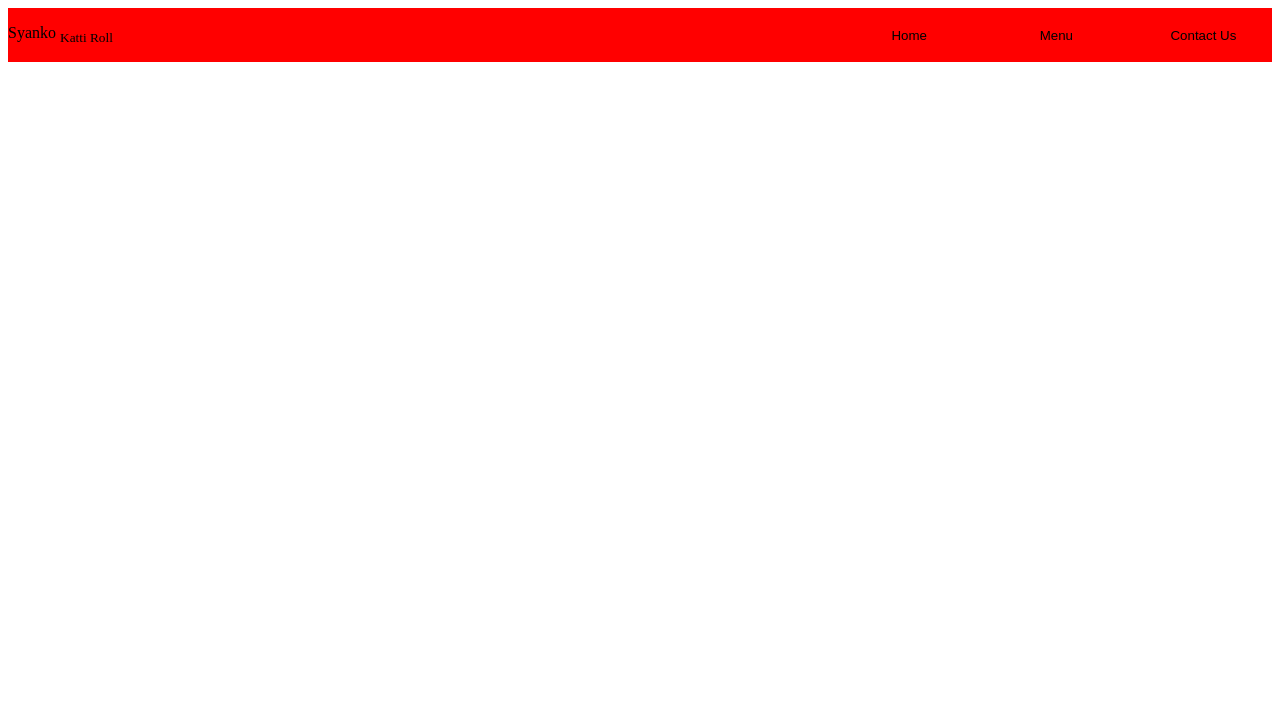
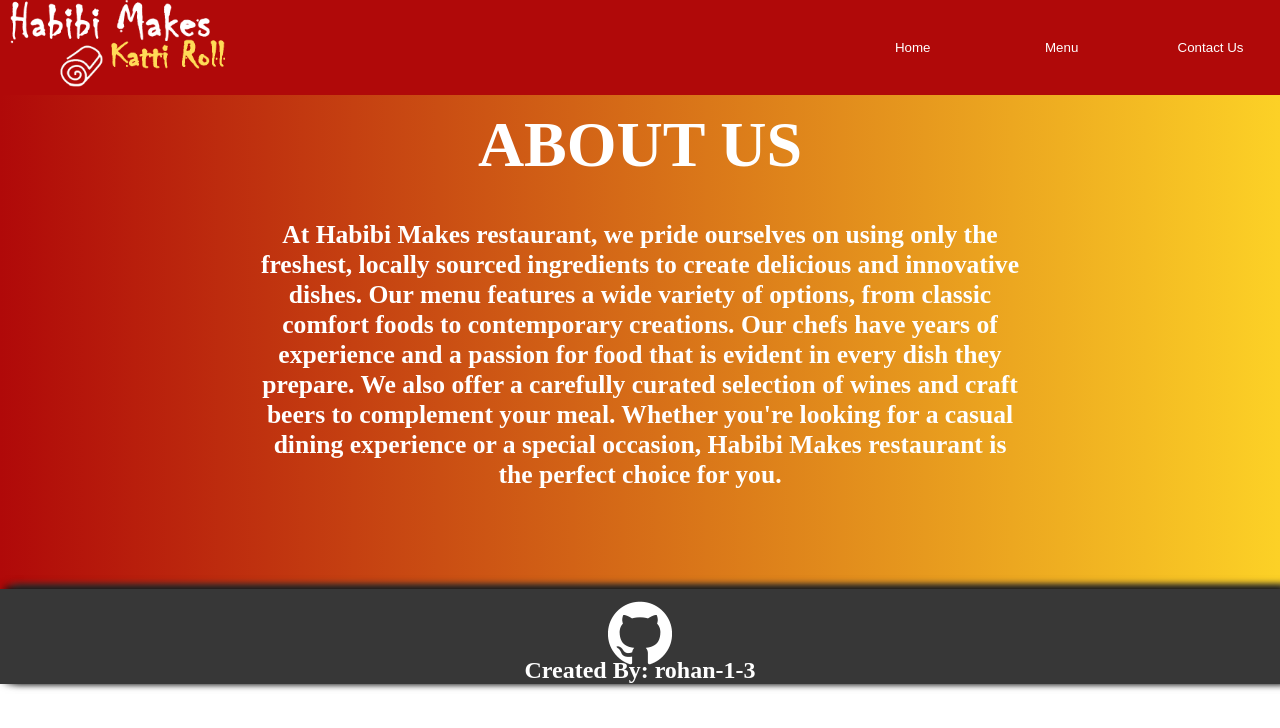
Before and after one commit to Rohan-1-3/Restaurant-Page, a website built with webpack: page dist/index.html in a window 1280 px wide. Built offline with nearby package versions, Linux system fonts and the light colour scheme.

Commit message:
made home page for the page and CSS

```diff
--- a/dist/index.html
+++ b/dist/index.html
@@ -10,11 +10,22 @@
 <body>
     <div id="content">
         <header>
-            <p>Syanko <sub>Katti Roll</sub></p>
+            <img src="./images/logo.png" alt="">
             <button>Home</button>
             <button>Menu</button>
             <button>Contact Us</button>
         </header>
+        <main>
+            <h1>ABOUT US</h1>
+            <p>At Habibi Makes restaurant, we pride ourselves on using only the freshest, locally sourced ingredients to create delicious and innovative dishes. Our menu features a wide variety of options, from classic comfort foods to contemporary creations. Our chefs have years of experience and a passion for food that is evident in every dish they prepare. We also offer a carefully curated selection of wines and craft beers to complement your meal. Whether you're looking for a casual dining experience or a special occasion, Habibi Makes restaurant is the perfect choice for you.</p>
+        </main>
+
+        <footer>
+            <a href="https://github.com/Rohan-1-3/Library.git">
+                <img src="./images/github.png" alt="github">
+            </a>
+            <span><h2>Created By: rohan-1-3</h2></span>
+        </footer>
     </div>
 
     <script src="main.js"></script>
--- a/dist/style.css
+++ b/dist/style.css
@@ -1,11 +1,68 @@
+*{
+    margin: 0px;
+    padding: 0px;
+    box-sizing: border-box;
+}
+
+#content{
+    display: grid;
+    grid-template-rows: 1fr 5.2fr 0.5fr;
+}
+
 header{
     display: grid;
     grid-template-columns: 6fr 1fr 1fr 1fr;
     gap: 10px;
-    background-color: red;
+    background-color: rgb(176, 9, 9);
+    box-shadow: 5px 2px 8px red, 10px 2px 8px orange, 15px 2px 8px yellow;
+    max-height: 100px;
 }
 
-button{
+header button{
     background-color: transparent;
     border-width: 0px;
+    cursor: pointer;
+    color: white;
+
 }
+
+header img{
+    height: 7vw;
+    margin-left: 10px;
+}
+
+main{
+    background-image: linear-gradient(90deg,rgb(176, 9, 9),rgb(252, 209, 38));
+    text-align: center;
+    color: white;
+    font-weight: bolder;
+    padding-top: 1vw;
+}
+
+main h1{
+    font-size: 5vw;
+}
+
+main p{
+    font-size: 2vw;
+    margin: 3vw;
+    margin-left: 20vw;
+    margin-right: 20vw;
+}
+
+footer img{
+    height: 5vw;
+    position: relative;
+    top: 1.5vh;
+}
+
+footer a{
+    text-decoration: none;
+}
+
+footer{
+    text-align: center;
+    background-color: rgb(55, 55, 55);
+    color: white;
+    box-shadow: 5px -2px 8px black, 10px -2px 8px grey, 15px -2px 8px black;
+}
```
Also changed, not shown: dist/images/github.png (added), dist/images/logo.png (added), dist/index-menu.html (added).
